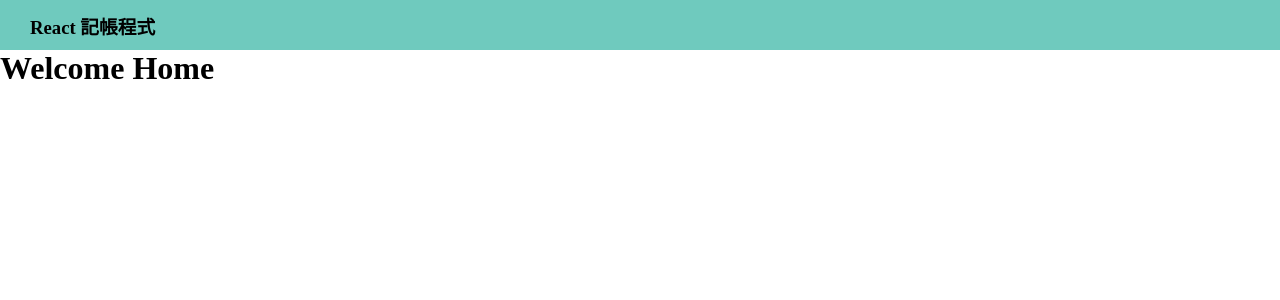
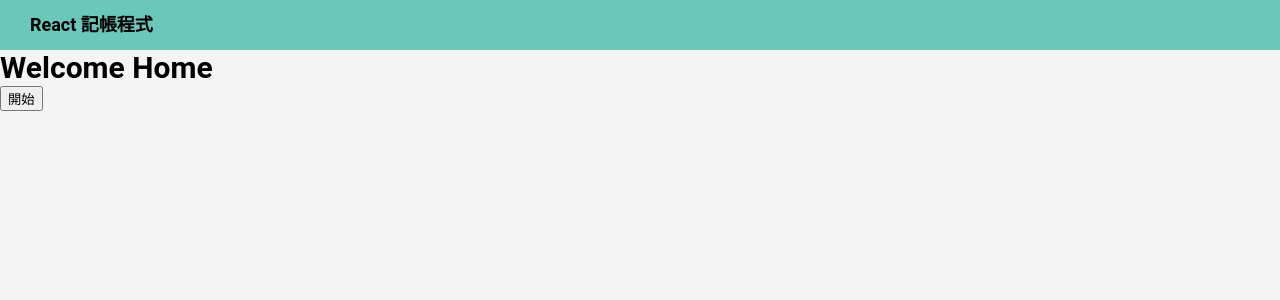
Before and after one commit to 1Hui57/track-spending, a Next.js app: page / in a window 1280 px wide. Shown: the top 300 px of the page. Built offline with nearby package versions, Linux system fonts and the light colour scheme.

Commit message:
feat:完成記帳頁面的SpendingForm

```diff
--- a/src/app/layout.tsx
+++ b/src/app/layout.tsx
@@ -1,9 +1,10 @@
 import Header from "../component/Header";
-import "../global.css";
+import "../style.css";
+
 
 export const metadata = {
-  title: 'Next.js',
-  description: 'Generated by Next.js',
+  title: 'React記帳程式',
+  description: 'Next.js,React,Typescript練習',
 }
 
 export default function RootLayout({
--- a/src/app/page.tsx
+++ b/src/app/page.tsx
@@ -1,3 +1,22 @@
-export default function Home(){
-    return <h1>Welcome Home</h1>
+'use client'
+import { useRouter } from 'next/navigation'
+
+
+export default function Home() {
+
+const router = useRouter();
+
+// 跳轉到 /accounting 頁面
+function onStartBtnClick(): void {
+    router.push("/accounting");
 }
+
+
+
+    return (
+        <div>
+            <h2>Welcome Home</h2>
+            <button onClick={onStartBtnClick}>開始</button>
+        </div>
+    )
+}
--- a/src/component/Header.tsx
+++ b/src/component/Header.tsx
@@ -1,14 +1,18 @@
-// Header
-import "../style/header.css"
+'use client'
+import { useRouter } from 'next/navigation';
+import "../style/header.css";
 
 export default function Header() {
-
+    const router = useRouter();
+    function toHome():void{
+        router.back()
+    }
 
     return (
         <header>
             <nav>
                 <div id="header" className="header">
-                    <h3>React 記帳程式</h3>
+                    <div className="text-lg-700" onClick={toHome}>React 記帳程式</div>
                 </div>
             </nav>
         </header>
--- a/src/global.css
+++ b/src/global.css
@@ -1,5 +1,208 @@
-* {
+
+
+  :root {
+    --color-primary-100:#effbfc;
+    --color-primary-200:#ceeeef;
+    --color-primary-300:#83d5d7;
+    --color-primary-400:#39bcbe;
+    --color-primary-500:#08abae;
+    --color-primary-600:#08a2a5;
+    --color-primary-800:#06898b;
+
+    --color-zinc-50:#fafafa;
+    --color-zinc-100:#f4f4f5;
+    --color-zinc-200:#e4e4e7;
+    --color-zinc-300:#d4d4d8;
+    --color-zinc-400:#a1a1a9;
+    --color-zinc-500:#717179;
+    --color-zinc-600:#52525a;
+    --color-zinc-700:#3F3F45;
+    --color-zinc-800:#27272a;
+    --color-zinc-900:#18181b;
+
+    --color-zinc900-5:#18181b0d;
+    --color-zinc900-20:#18181b33;
+    --color-zinc900-40:#18181b66;
+    --color-zinc900-50:#18181b80;
+    --color-zinc900-60:#18181b99;
+    --color-zinc900-80:#18181bcc;
+    --color-zinc900-100:#18181b;
+
+    --color-white-5:#ffffff0d;
+    --color-white-20:#ffffff33;
+    --color-white-40:#ffffff66;
+    --color-white-50:#ffffff80;
+    --color-white-60:#ffffff99;
+    --color-white-80:#ffffffcc;
+    --color-white-100:#ffffff;
+
+    --color-yellow-100:#fff5ec;
+    --color-yellow-200:#feecd8;
+    --color-yellow-300:#fdcf9e;
+    --color-yellow-400:#fcb165;
+    --color-yellow-500:#fb9e3e;
+    --color-yellow-600:#ee963b;
+    --color-yellow-800:#c97e32;
+
+    --color-red-100:#fdefed;
+    --color-red-200:#fcdfdb;
+    --color-red-300:#f7aea4;
+    --color-red-400:#f27e6e;
+    --color-red-500:#ef5e4a;
+    --color-red-600:#e35946;
+    --color-red-800:#bf4b3b;
+
+    --font-weight-400: 400;
+    --font-weight-500: 500;
+    --font-weight-700: 700;
+    --font-family: 'Noto Sans TC', 'Roboto', sans-serif;
+
+}
+
+h1{
+    font-size: 2rem;
+    font-weight: var(--font-weight-700);
+    line-height: 2.375rem;
+    font-family: var(--font-family);
+    padding: 0;
     margin: 0;
+    margin-block-start: 0em;
+    margin-block-end: 0em;
+}
+
+h2{
+    font-size: 1.875rem; /* 30px */
+    font-family: var(--font-family);
+    font-weight: var(--font-weight-700);
+    line-height: 2.25rem;
     padding: 0;
-    box-sizing: border-box;
-  }
+    margin: 0;
+    margin-block-start: 0em;
+    margin-block-end: 0em;
+}
+
+h3{ /* text-2xl-700 */
+    font-size: 1.5rem; /* 24px */
+    font-family: var(--font-family);
+    font-weight: var(--font-weight-700);
+    line-height: 2rem;
+    padding: 0;
+    margin: 0;
+}
+
+p{ /* text-base-500 */
+    font-size: 1rem;
+    font-family: var(--font-family);
+    font-weight: var(--font-weight-500);
+    line-height: 1.5rem;
+    padding: 0;
+    margin: 0;
+    margin-block-start: 0em;
+    margin-block-end: 0em;
+}
+
+.text-xs-400{
+    font-size: 0.75rem; /* 12px */
+    font-family: var(--font-family);
+    font-weight: var(--font-weight-400);
+    line-height: 1rem;
+}
+
+.text-sm-400{
+    font-size: 0.875rem; /* 14px */
+    font-family: var(--font-family);
+    font-weight: var(--font-weight-400);
+    line-height: 1.25rem;
+}
+
+.text-base-400{
+    font-size: 1rem;
+    font-family: var(--font-family);
+    font-weight: var(--font-weight-400);
+    line-height: 1.5rem;
+}
+
+.text-lg-400{
+    font-size: 1.125rem; /* 18px */
+    font-family: var(--font-family);
+    font-weight: var(--font-weight-400);
+    line-height: 1.75rem;
+}
+
+.text-xl-400{
+    font-size: 1.25rem; /* 20px */
+    font-family: var(--font-family);
+    font-weight: var(--font-weight-400);
+    line-height: 1.75rem;
+}
+
+.text-xs-500{
+    font-size: 0.75rem; /* 12px */
+    font-family: var(--font-family);
+    font-weight: var(--font-weight-500);
+    line-height: 1rem;
+}
+
+.text-sm-500{
+    font-size: 0.875rem; /* 14px */
+    font-family: var(--font-family);
+    font-weight: var(--font-weight-500);
+    line-height: 1.25rem;
+}
+
+.text-base-500{
+    font-size: 1rem;
+    font-family: var(--font-family);
+    font-weight: var(--font-weight-500);
+    line-height: 1.5rem;
+}
+
+.text-lg-500{
+    font-size: 1.125rem; /* 18px */
+    font-family: var(--font-family);
+    font-weight: var(--font-weight-500);
+    line-height: 1.75rem;
+}
+
+.text-xl-500{
+    font-size: 1.25rem; /* 20px */
+    font-family: var(--font-family);
+    font-weight: var(--font-weight-500);
+    line-height: 1.75rem;
+}
+
+
+.text-sm-700{
+    font-size: 0.875rem; /* 14px */
+    font-family: var(--font-family);
+    font-weight: var(--font-weight-700);
+    line-height: 1.25rem;
+}
+
+.text-base-700{
+    font-size: 1rem;
+    font-family: var(--font-family);
+    font-weight: var(--font-weight-700);
+    line-height: 1.5rem;
+}
+
+.text-lg-700{
+    font-size: 1.125rem; /* 18px */
+    font-family: var(--font-family);
+    font-weight: var(--font-weight-700);
+    line-height: 1.75rem;
+}
+
+.text-xl-700{
+    font-size: 1.25rem; /* 20px */
+    font-family: var(--font-family);
+    font-weight: var(--font-weight-700);
+    line-height: 1.75rem;
+}
+
+.text-2xl-700{
+    font-size: 1.5rem; /* 24px */
+    font-family: var(--font-family);
+    font-weight: var(--font-weight-700);
+    line-height: 2rem;
+}
--- /dev/null
+++ b/src/style.css
@@ -0,0 +1,12 @@
+@import url(global.css);
+
+*, *::before, *::after{
+    box-sizing: border-box;
+}
+
+/* root */
+body{
+    padding: 0;
+    margin: 0;
+    background-color: var(--color-zinc-100);
+}
```
Also changed, not shown: src/app/accounting/page.tsx (+21 -0 lines), src/component/SpendingForm.tsx (added, +44 -0 lines), src/component/SpendingList.tsx (added, +7 -0 lines).
